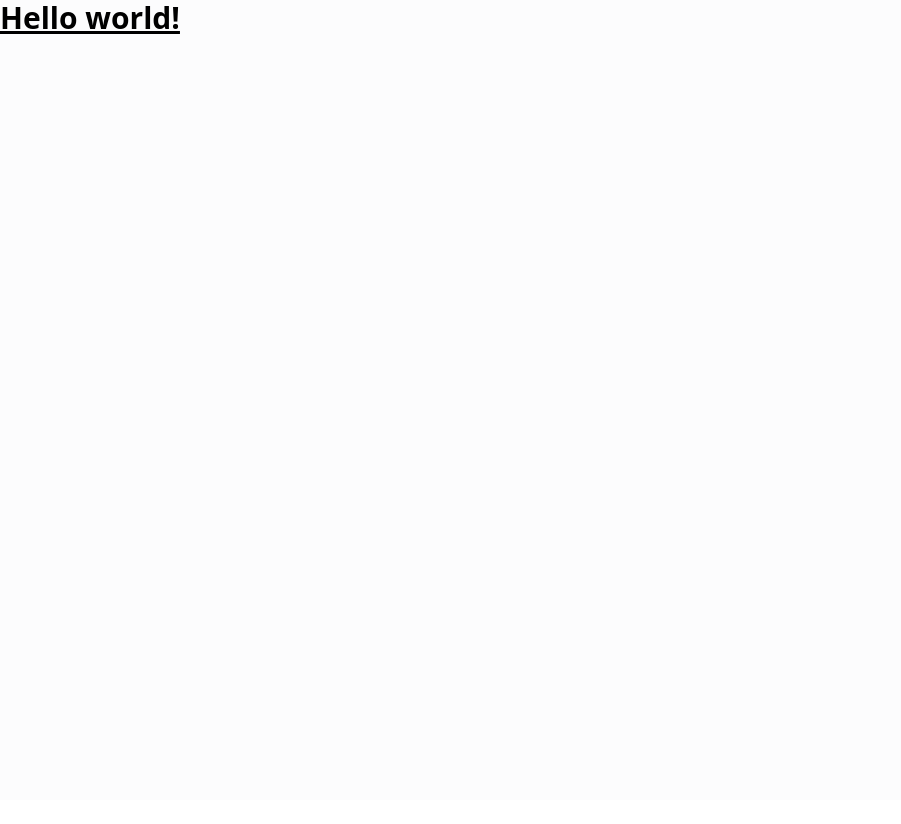
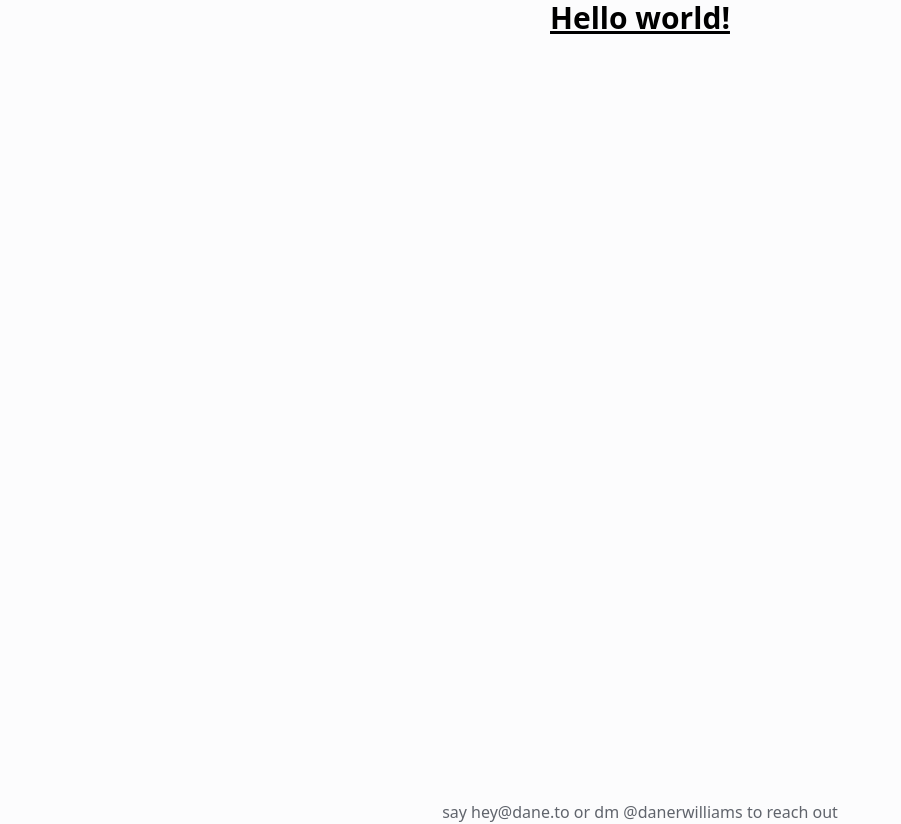
Before and after one commit to danerwilliams/danewilliams.com, a Next.js app: page / in a window 1280 px wide. Shown: the whole page, without its empty margins (0-901 px from the left). Before the commit the page ends 800 px from the top, so only its background shows below. Built offline with nearby package versions, Linux system fonts and the light colour scheme.

Commit message:
Create footer

```diff
--- /dev/null
+++ b/components/footer.tsx
@@ -0,0 +1,13 @@
+import { FC } from 'react';
+
+interface FooterProps {}
+
+export const Footer: FC<Readonly<FooterProps>> = () => {
+  return (
+    <div className="text-lightmode-slate11 dark:text-darkmode-slate11">
+      say <a href="mailto:hey@dane.to">hey@dane.to</a> or dm{' '}
+      <a href="https://twitter.com/danerwilliams">@danerwilliams</a> to reach
+      out
+    </div>
+  );
+};
--- a/components/layout.tsx
+++ b/components/layout.tsx
@@ -1,4 +1,5 @@
 import { FC, ReactNode } from 'react';
+import { Footer } from './footer';
 
 interface LayoutProps {
   children: ReactNode;
@@ -6,12 +7,12 @@ interface LayoutProps {
 
 export const Layout: FC<Readonly<LayoutProps>> = ({ children }) => {
   return (
-    <div className="bg-lightmode-slate1 dark:bg-darkmode-slate1">
+    <div className="flex flex-col items-center bg-lightmode-slate1 dark:bg-darkmode-slate1">
       {/* TODO: Create Header */}
-      <div className="flex flex-col min-h-screen">
+      <div className="min-h-screen">
         <main>{children}</main>
       </div>
-      {/* TODO: Create Footer */}
+      <Footer />
     </div>
   );
 };
```
